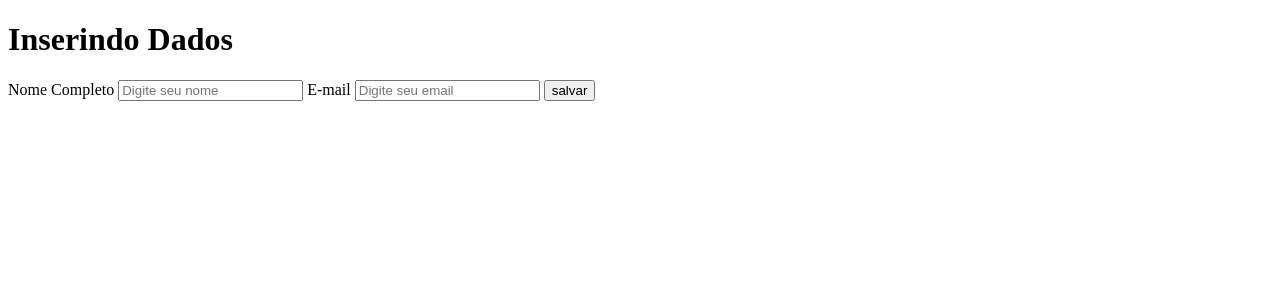
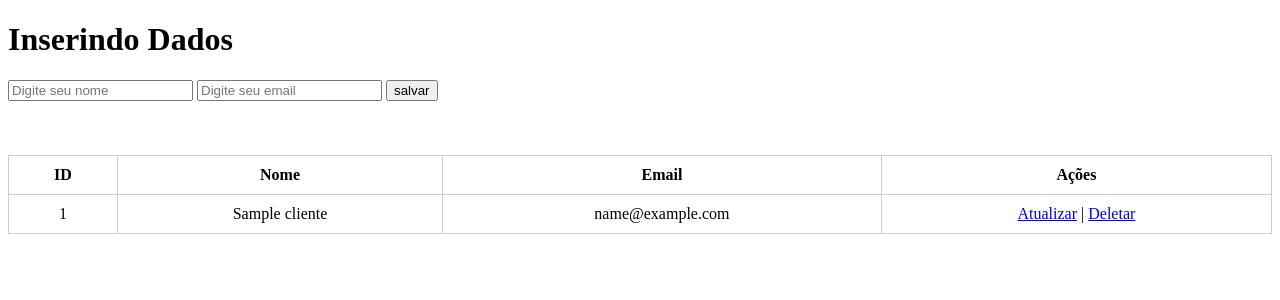
Before and after one commit to Seacelol/crud, a PHP site: page / in a window 1280 px wide. Shown: the top 300 px of the page. Run offline with PHP 8.4, Linux system fonts and the light colour scheme; tables that the repository leaves empty hold one stand-in row (values such as "Sample post").

Commit message:
Add files via upload

```diff
--- /dev/null
+++ b/css/estilo.css
@@ -0,0 +1,16 @@
+table{
+    border-collapse: collapse;
+    width:100%;
+}
+th,td{
+    padding:10px;
+    text-align:center;
+    border:1px solid #ccc;
+}
+p{
+    padding:20px;
+    border:1px solid #ccc;
+}
+.oculto{
+    display:none;
+}
--- a/index.php
+++ b/index.php
@@ -9,23 +9,42 @@ require('db/conexao.php');
     <meta http-equiv="X-UA-Compatible" content="IE=edge">
     <meta name="viewport" content="width=device-width, initial-scale=1.0">
     <title>Inserindo Dados</title>
+    <link href="css/estilo.css" rel="stylesheet">
 </head>
 <body>
-    <main>
-    <h1>Inserindo Dados</h1>
-        <form method="post">
-            <label> Nome Completo </label>
-            <input type="text" name="nome" placeholder="Digite seu nome" required>
+<h1>Inserindo Dados</h1>
 
-            <label> E-mail </label>
-            <input type="email" name="email" placeholder="Digite seu email" required>
+<!-- formulario para inserir dados -->
+<form id="form_salva" method="post">
+    <input type="text" name="nome" placeholder="Digite seu nome" required>
+    <input type="email" name="email" placeholder="Digite seu email" required>
 
-            <button type="submit" name="salvar">salvar</button>
-        </form>
-</main>
+    <button type="submit" name="salvar">salvar</button>
+</form>
+
+<!-- formulario para atualizar dados -->
+<form class="oculto" id="form_atualiza" method="post">
+    <input type="hidden" id="id_editado" name="id_editado" placeholder="ID" required>
+    <input type="text" id="nome_editado" name="nome_editado" placeholder="Editar nome" required>
+    <input type="email" id="email_editado" name="email_editado" placeholder="Editar email" required>
+
+    <button type="submit" name="atualizar">Atualizar</button>
+    <button type="button" id="cancelar" name="cancelar">Cancelar</button>
+</form>
+
+<!-- formulario para deletar dados -->
+<form class="oculto" id="form_deleta" method="post">
+    <input type="hidden" id="id_deleta" name="id_deleta" placeholder="ID" required>
+    <input type="hidden" id="nome_deleta" name="nome_deleta" placeholder="Editar nome" required>
+    <input type="hidden" id="email_deleta" name="email_deleta" placeholder="Editar email" required>
+
+    <b>Tem certeza que quer deletar cliente <span id="cliente"></span>?</b>
+
+    <button type="submit" name="deletar">Confirmar</button>
+    <button type="button" id="cancelar_delete" name="cancelar_delete">Cancelar</button>
+</form>
+
 <br>
-</body>
-</html>
 
 <?php
 //inserir dados no banco
@@ -64,4 +83,144 @@ echo "<b style='color:green'>Cliente inserido com sucesso!</b>";
 
 }
 
+//atualizaçao de dados
+if(isset($_POST['atualizar']) && isset($_POST['id_editado']) && isset($_POST['nome_editado']) && isset($_POST['email_editado'])){
+
+    $id=limpaPost($_POST['id_editado']);
+    $nome=limpaPost($_POST['nome_editado']);
+    $email=limpaPost($_POST['email_editado']);
+
+    //validaçao de campo vazio
+    if ($nome=="" || $nome==null){
+        echo "<b style='color:red'>Nome não pode ser vazio</b>";
+        exit();
+    }
+
+    if ($email=="" || $email==null){
+        echo "<b style='color:red'>Email não pode ser vazio</b>";
+        exit();
+    }
+
+    //validaçao de nome e email
+
+    if (!preg_match("/^[a-zA-Z-' ]*$/",$nome)) {
+        echo "<b style='color:red'>Somente permitido letras e espaços em branco para o nome</b>";
+        exit();
+    }
+
+    if (!filter_var($email, FILTER_VALIDATE_EMAIL)) {
+        echo "<b style='color:red'>Formato de email inválido!</b>";
+        exit();
+    }
+
+    //comando para atualizar
+    $sql = $pdo->prepare("UPDATE clientes SET nome=?, email=? WHERE id=?");
+    $sql->execute(array($nome,$email,$id));
+
+    echo "Atualizado ".$sql->rowCount()." registros!";
+
+}
+
+//deletar dados
+if(isset($_POST['deletar']) && isset($_POST['id_deleta']) && isset($_POST['nome_deleta']) && isset($_POST['email_deleta'])){
+
+    $id=limpaPost($_POST['id_deleta']);
+    $nome=limpaPost($_POST['nome_deleta']);
+    $email=limpaPost($_POST['email_deleta']);
+
+    //comando para deletar
+    $sql = $pdo->prepare("DELETE FROM clientes WHERE id=? AND nome=? AND email=?");
+    $sql->execute(array($id, $nome, $email));
+
+    echo "Deletado com sucesso!";
+
+}
+
+//seleciona dados na tabela
+$sql = $pdo->prepare("SELECT * FROM clientes");
+$sql->execute();
+$dados = $sql->fetchAll();
+
+
+//verifica se existem dados na tabela
+if(count($dados) > 0){
+    //constroi a parte superior da tabela
+    echo "<br><br><table>
+    <tr>
+        <th>ID</th>
+        <th>Nome</th>
+        <th>Email</th>
+        <th>Ações</th>
+    </tr>";
+
+    //laço de repetiçao para adiçao de linha
+    foreach($dados as $chave => $valor){
+        echo " <tr>
+                    <td>".$valor['id']."</td>
+                    <td>".$valor['nome']."</td>
+                    <td>".$valor['email']."</td>
+                    <td><a href='#' class='btn-atualizar' data-id='".$valor['id']."' data-nome='".$valor['nome']."' data-email='".$valor['email']."'>Atualizar</a> | <a href='#' class='btn-deletar' data-id='".$valor['id']."' data-nome='".$valor['nome']."' data-email='".$valor['email']."'>Deletar</a></td>
+               </tr>";
+    }
+
+    //fecha tabela
+    echo "</table>";
+}else{
+    //caso a tabela n tenha dados
+    echo "<p>Nenhum cliente cadastrado</p>";
+}
+
 ?>
+
+<script src="https://code.jquery.com/jquery-3.6.0.min.js"></script>
+    <script>
+        $(".btn-atualizar").click(function(){
+            var id = $(this).attr('data-id');
+            var nome =  $(this).attr('data-nome');
+            var email = $(this).attr('data-email');
+
+            $('#form_salva').addClass('oculto');
+            $('#form_atualiza').removeClass('oculto');
+
+            $("#id_editado").val(id);
+            $("#nome_editado").val(nome);
+            $("#email_editado").val(email);
+
+        });
+
+        $('#cancelar').click(function(){
+            $('#form_salva').removeClass('oculto');
+            $('#form_atualiza').addClass('oculto');
+        });
+
+        $(".btn-deletar").click(function(){
+            var id = $(this).attr('data-id');
+            var nome =  $(this).attr('data-nome');
+            var email = $(this).attr('data-email');
+
+            $("#id_deleta").val(id);
+            $("#nome_deleta").val(nome);
+            $("#email_deleta").val(email);
+            $("#cliente").html(nome);
+
+            $('#form_salva').addClass('oculto');
+            $('#form_atualiza').addClass('oculto');
+            $('#form_deleta').removeClass('oculto');
+
+        });
+
+        $('#cancelar').click(function(){
+            $('#form_salva').removeClass('oculto');
+            $('#form_atualiza').addClass('oculto');
+            $('#form_deleta').addClass('oculto');
+        });
+
+        $('#cancelar_delete').click(function(){
+            $('#form_salva').removeClass('oculto');
+            $('#form_atualiza').addClass('oculto');
+            $('#form_deleta').addClass('oculto');
+        });
+    </script>
+
+</body>
+</html>
```
